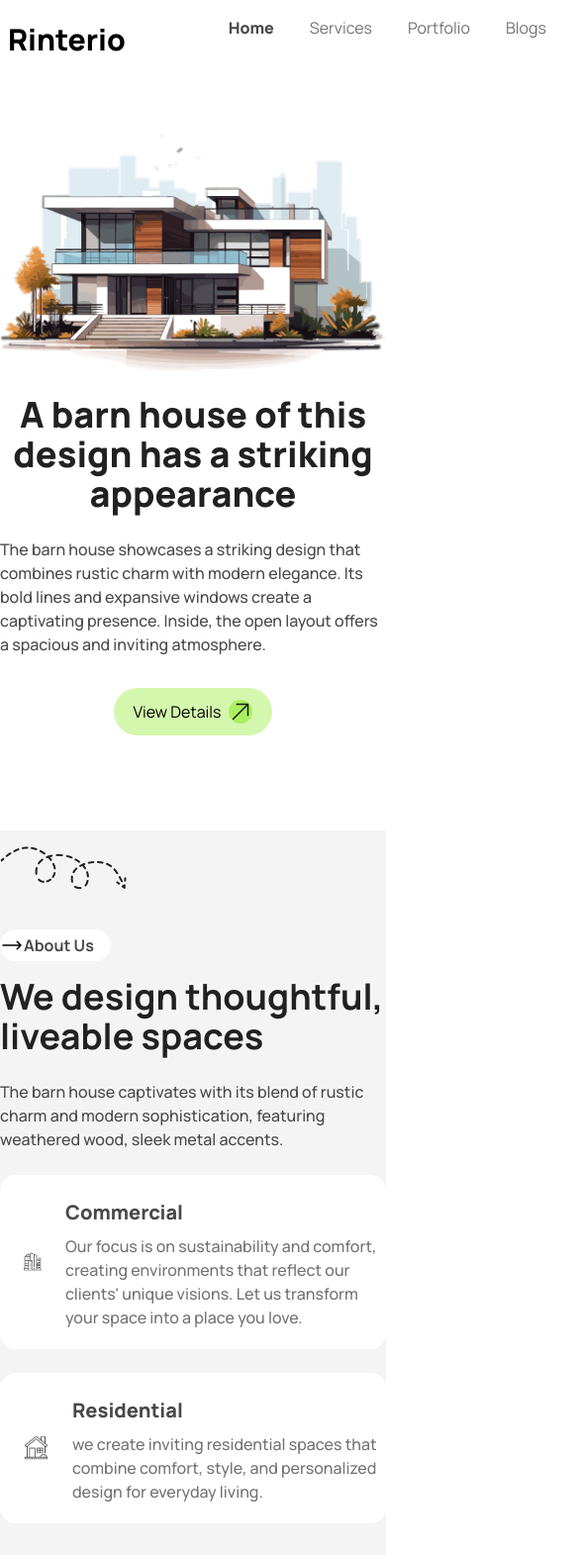
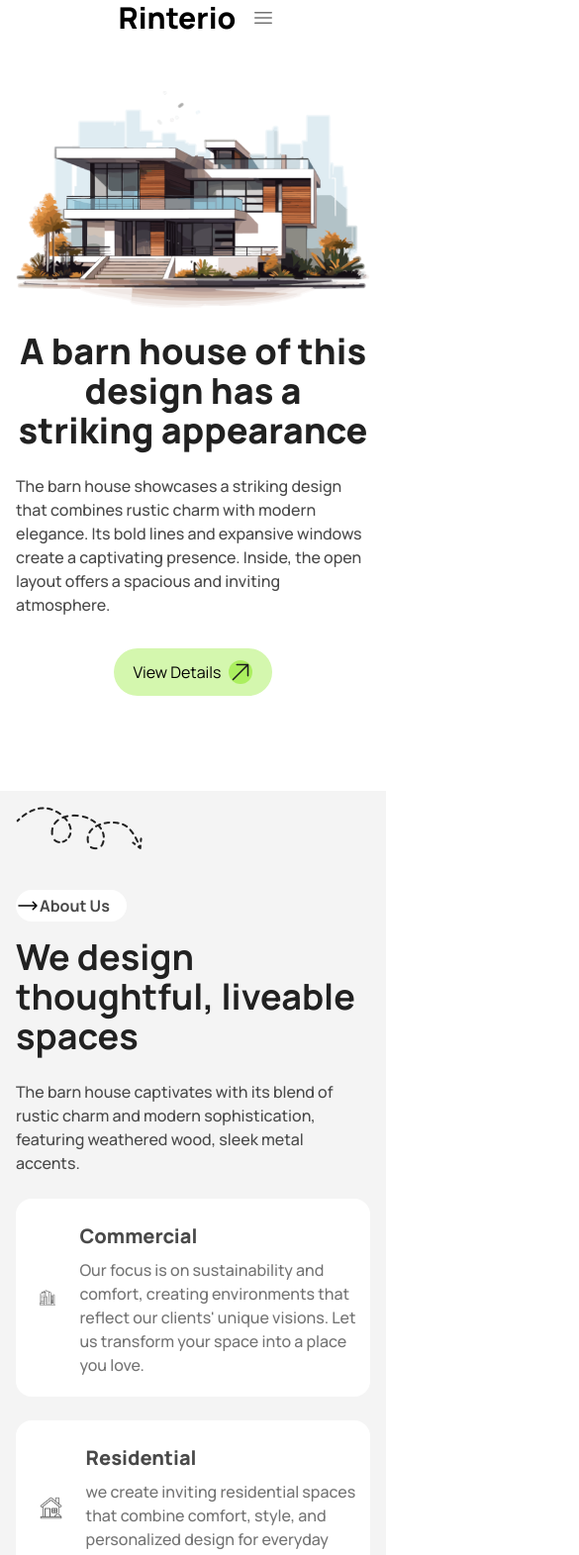
Before and after one commit to sinthiyaaktermim/assignment-3, a plain HTML site: page index.html in a window 390 px wide. Shown: the top 1571 px of the page at 99% size, 585 px wide, since content can reach past the window. Drawn offline with nearby package versions, Linux system fonts and the light colour scheme.

Commit message:
i have completed some error

```diff
--- a/index.html
+++ b/index.html
@@ -34,7 +34,7 @@
     <!-- header section -->
     <header class="  max-w-[1170px] mx-auto flex">
       <div class="mx-auto">
-        <div class="flex gap-2 items-center">
+        <div class="flex   gap-2 justify-between items-center">
           <div><img src="./assets/arrow-up-right-01.png" alt="" /></div>
 
           <div>
@@ -45,7 +45,7 @@
           </div>
           <div>
             <!-- nav var -->
-            <nav class="flex gap-9 mr-24 ml-24">
+            <nav class="lg:flex  md:hidden hidden   gap-9 mr-24 ml-24">
               <li class="list-none text-base font-extrabold text-[#494949]">
                 <a href="">Home</a>
               </li>
@@ -64,14 +64,14 @@
             </nav>
           </div>
           <div>
-            <div class="flex gap-4">
-              <div class="flex gap-4 items-center">
+            <div class=" flex gap-4 items-center">
+              <div class="lg:flex  md:hidden hidden  gap-4 items-center">
                 <div><img src="./assets/search-01.png" alt="" /></div>
                 <div><img src="./assets/shopping-cart-01.png" alt="" /></div>
               </div>
               <!-- button -->
               <div
-                class="flex items-center gap-2 bg-[#ABEF5F] rounded-[32px] py-3 px-5"
+                class="lg:flex items-center gap-2 bg-[#ABEF5F] rounded-[32px] py-3 px-5 md:hidden hidden "
               >
                 <button class="text-[#1C1C1C] text-xl font-extrabold">
                   Book Consult
@@ -92,7 +92,14 @@
                     />
                   </svg>
                 </div>
+
               </div>
+              <div class="lg:hidden ">
+                          <svg width="24" height="24" viewBox="0 0 24 24" fill="none" xmlns="http://www.w3.org/2000/svg">
+<path d="M3.74207 6.75781H20.2421M3.74207 12.0078H20.2421M3.74207 17.2578H20.2421" stroke="#737373" stroke-width="1.5" stroke-linecap="round" stroke-linejoin="round"/>
+</svg>
+              </div>
+
             </div>
           </div>
         </div>
@@ -101,7 +108,7 @@
     <!-- main section -->
     <main class="">
       <!-- bannaar-section -->
-      <div class="mt-14 mb-24 flex justify-center items-center flex-col">
+      <section class="mt-14 mb-24 flex justify-center items-center flex-col mx-4 lg:mx-0 ">
         <!-- banner image -->
         <div class="">
           <img src="./assets/banner.png" alt="" />
@@ -140,11 +147,12 @@
             </svg>
           </div>
         </div>
-      </div>
+      </section>
       <!-- about and how work -->
-     <div class="bg-[#F4F4F4]">
+
        <!-- about us -->
-      <section>
+      <section class="bg-[#F4F4F4]">
+        <div class=" mx-4 lg:mx-0">
 
         <div class="max-w-[1170px] mx-auto ">
            <div class="pt-4 pb-10 ">
@@ -225,7 +233,7 @@
         </div>
       </section>
       <!-- work process -->
-      <section class="mt-24 ">
+      <section class="mt-24 mx-4 lg:mx-0 ">
        <div class="max-w-[1170px]  mx-auto">
          <!-- botton -->
        <div class="flex justify-center items-center flex-col">
@@ -286,9 +294,10 @@
 
           </div>
 
+  </div>
+      </section>
 
-      </section>
-     </div>
+
      <!-- about and how work -->
       <section class=" max-w-[1170px] mx-auto py-24">
           <!-- explore -->
```
